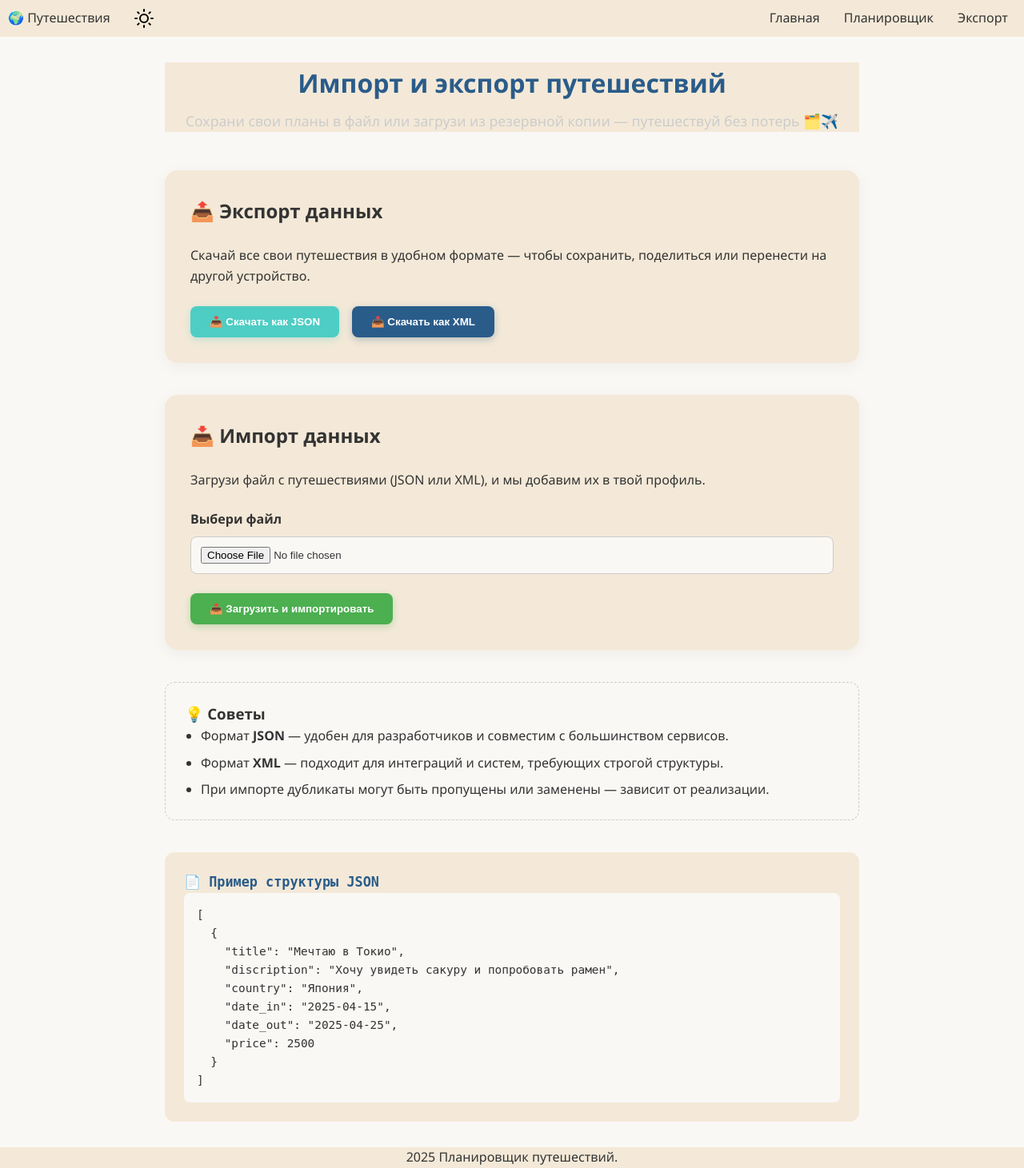
After one commit to VoxMain212/Travell, a Django app: page /exporter in a window 1280 px wide. The commit adds this page. Shown: the whole page at 80% size. Run offline with Django 5.2, Linux system fonts and the light colour scheme.

Commit message:
add xml/json

```diff
--- a/Travell/planner/forms.py
+++ b/Travell/planner/forms.py
@@ -7,4 +7,9 @@ class TripForm(forms.Form):
     country = forms.CharField(max_length=150)
     date_in = forms.DateTimeField()
     date_out = forms.DateTimeField()
+    export = forms.CharField()
     price = forms.IntegerField()
+
+
+class FileForm(forms.Form):
+    file = forms.FileField()
--- a/Travell/planner/templates/base.html
+++ b/Travell/planner/templates/base.html
@@ -38,6 +38,7 @@
             <ul>
                 <li><a href="{% url 'home' %}">Главная</a></li>
                 <li><a href="{% url 'planner' %}">Планировщик</a></li>
+                <li><a href="{% url 'export' %}">Экспорт</a></li>
             </ul>
         </nav>
     </header>
--- /dev/null
+++ b/Travell/planner/templates/exporter.html
@@ -0,0 +1,100 @@
+{% extends 'base.html' %}
+
+{% block content %}
+<main class="import-export-page" style="padding: 2rem 1rem; max-width: 900px; margin: 0 auto;">
+
+    <!-- Заголовок -->
+    <header style="text-align: center; margin-bottom: 3rem;">
+        <h1 style="font-size: 2rem; font-weight: 700; color: var(--color-primary); margin-bottom: 0.5rem;">
+            Импорт и экспорт путешествий
+        </h1>
+        <p style="color: var(--color-text-secondary); font-size: 1.1rem;">
+            Сохрани свои планы в файл или загрузи из резервной копии — путешествуй без потерь 🗂️✈️
+        </p>
+    </header>
+
+    <!-- Экспорт -->
+    <section class="export-section"
+        style="background: var(--color-secondary); padding: 2rem; border-radius: 16px; margin-bottom: 2.5rem; box-shadow: 0 4px 20px rgba(0,0,0,0.05);">
+        <h2
+            style="font-size: 1.5rem; color: var(--color-text); margin-bottom: 1.5rem; display: flex; align-items: center; gap: 0.5rem;">
+            📤 Экспорт данных
+        </h2>
+        <p style="color: var(--color-text); margin-bottom: 1.5rem;">
+            Скачай все свои путешествия в удобном формате — чтобы сохранить, поделиться или перенести на другой
+            устройство.
+        </p>
+        <div style="display: flex; gap: 1rem; flex-wrap: wrap;">
+            <a href="{% url 'download_json' %}">
+            <button id="export-json"
+                style="background: var(--color-accent); color: white; border: none; padding: 12px 24px; border-radius: 8px; font-weight: 600; cursor: pointer; display: flex; align-items: center; gap: 8px; box-shadow: 0 3px 10px rgba(78, 205, 196, 0.3);">
+                📥 Скачать как JSON
+            </button>
+            </a>
+            <a href="{% url 'download_xml' %}">
+            <button id="export-xml"
+                style="background: var(--color-primary); color: white; border: none; padding: 12px 24px; border-radius: 8px; font-weight: 600; cursor: pointer; display: flex; align-items: center; gap: 8px; box-shadow: 0 3px 10px rgba(42, 92, 138, 0.3);">
+                📥 Скачать как XML
+            </button>
+            </a>
+        </div>
+    </section>
+
+    <!-- Импорт -->
+    <section class="import-section"
+        style="background: var(--color-secondary); padding: 2rem; border-radius: 16px; margin-bottom: 2.5rem; box-shadow: 0 4px 20px rgba(0,0,0,0.05);">
+        <h2
+            style="font-size: 1.5rem; color: var(--color-text); margin-bottom: 1.5rem; display: flex; align-items: center; gap: 0.5rem;">
+            📥 Импорт данных
+        </h2>
+        <p style="color: var(--color-text); margin-bottom: 1.5rem;">
+            Загрузи файл с путешествиями (JSON или XML), и мы добавим их в твой профиль.
+        </p>
+        <form method="post" enctype="multipart/form-data">
+            {% csrf_token %}
+            <div style="margin-bottom: 1.5rem;">
+                <label for="import-file"
+                    style="display: block; margin-bottom: 0.5rem; font-weight: 600; color: var(--color-text);">Выбери
+                    файл</label>
+                <input type="file" id="import-file" name="file" accept=".json,.xml"
+                    style="width: 100%; padding: 12px; border: 1px solid var(--color-text-secondary); border-radius: 8px; background: var(--color-bg); color: var(--color-text);">
+            </div>
+            <button id="import-upload" type="submit"
+                style="background: var(--color-success); color: white; border: none; padding: 12px 24px; border-radius: 8px; font-weight: 600; cursor: pointer; display: flex; align-items: center; gap: 8px; box-shadow: 0 3px 10px rgba(76, 175, 80, 0.3);">
+                📤 Загрузить и импортировать
+            </button>
+        </form>
+    </section>
+
+    <!-- Подсказки -->
+    <section class="tips-section"
+        style="background: var(--color-bg); padding: 1.5rem; border-radius: 12px; border: 1px dashed var(--color-text-secondary);">
+        <h3 style="color: var(--color-text); margin-top: 0;">💡 Советы</h3>
+        <ul style="color: var(--color-text); padding-left: 1.25rem; margin: 0;">
+            <li style="margin-bottom: 0.5rem;">Формат <strong>JSON</strong> — удобен для разработчиков и совместим с
+                большинством сервисов.</li>
+            <li style="margin-bottom: 0.5rem;">Формат <strong>XML</strong> — подходит для интеграций и систем, требующих
+                строгой структуры.</li>
+            <li>При импорте дубликаты могут быть пропущены или заменены — зависит от реализации.</li>
+        </ul>
+    </section>
+
+    <!-- Пример структуры (опционально, для разработчика) -->
+    <section class="example-section"
+        style="margin-top: 2.5rem; padding: 1.5rem; background: var(--color-secondary); border-radius: 12px; font-family: monospace; font-size: 0.9rem; color: var(--color-text);">
+        <h3 style="margin-top: 0; color: var(--color-primary);">📄 Пример структуры JSON</h3>
+        <pre style="background: var(--color-bg); padding: 1rem; border-radius: 8px; overflow-x: auto; margin: 0;">
+[
+  {
+    "title": "Мечтаю в Токио",
+    "discription": "Хочу увидеть сакуру и попробовать рамен",
+    "country": "Япония",
+    "date_in": "2025-04-15",
+    "date_out": "2025-04-25",
+    "price": 2500
+  }
+]</pre>
+    </section>
+
+</main>
+{% endblock %}
--- a/Travell/planner/urls.py
+++ b/Travell/planner/urls.py
@@ -1,8 +1,11 @@
 from django.urls import path
-from .views import index, planner
+from .views import index, planner, exporter, download_and_save_json, download_and_save_xml
 
 
 urlpatterns = [
     path('', index, name='home'),
-    path('/planner', planner, name='planner')
+    path('planner', planner, name='planner'),
+    path('exporter', exporter, name='export'),
+    path('download_json', download_and_save_json, name='download_json'),
+    path('download_xml', download_and_save_xml, name='download_xml')
 ]
--- a/Travell/planner/views.py
+++ b/Travell/planner/views.py
@@ -1,6 +1,57 @@
-from django.shortcuts import render
-from .forms import TripForm
+from django.shortcuts import render, HttpResponse
+from .forms import TripForm, FileForm
+from uuid import uuid4
+import os
+import json
+from xml.dom.minidom import parseString
+import dicttoxml
+import xml.etree.ElementTree as ET
 
+def xml_string_to_dict(xml_str):
+    def etree_to_dict(t):
+        d = {t.tag: {} if t.attrib else None}
+        children = list(t)
+        if children:
+            dd = {}
+            for dc in map(etree_to_dict, children):
+                for k, v in dc.items():
+                    if k in dd:
+                        if not isinstance(dd[k], list):
+                            dd[k] = [dd[k]]
+                        dd[k].append(v)
+                    else:
+                        dd[k] = v
+            d = {t.tag: dd}
+        if t.attrib:
+            d[t.tag].update(('@' + k, v) for k, v in t.attrib.items())
+        if t.text:
+            text = t.text.strip()
+            if children or t.attrib:
+                if text:
+                    d[t.tag]['#text'] = text
+            else:
+                d[t.tag] = text
+        return d
+
+    root = ET.fromstring(xml_str)
+    return etree_to_dict(root)
+
+
+if not os.path.exists('travells'):
+    os.mkdir('travells')
+
+def dict_to_xml_string(data, root_tag='root', indent="  "):
+    """
+    Конвертирует словарь в красиво отформатированную XML-строку.
+    """
+    # Преобразуем словарь в XML (байты)
+    xml_bytes = dicttoxml.dicttoxml(data, custom_root=root_tag, attr_type=False)
+
+    # Парсим для красивого форматирования
+    dom = parseString(xml_bytes)
+
+    # Возвращаем как строку
+    return dom.toprettyxml(indent=indent)
 
 COUNTRIES = {
     "japan": "Япония",
@@ -33,6 +84,26 @@ created_trips = [
                 'price': 3200
             }
 ]
+
+
+def add_travell(travel_info: dict):
+    print(travel_info)
+    with open(f'travells\\{uuid4().hex}', 'w', encoding='utf-8') as f:
+        json.dump(travel_info, f)
+    created_trips.append(travel_info)
+
+
+def load_travells():
+    if not os.path.exists('travells'):
+        return
+    for file in os.listdir('travells'):
+        with open(f'travells\\{file}', 'r', encoding='utf-8') as f:
+            data = json.load(f)
+        created_trips.append(data)
+
+
+load_travells()
+
 
 # Create your views here.
 def index(req):
@@ -77,5 +148,60 @@ def planner(req):
                 'price': data['price']
             }
             created_trips.append(cleaned_data)
-            print(created_trips)
+            if form.cleaned_data['export'] == 'json':
+                http_response = HttpResponse(json.dumps(cleaned_data), content_type='application/json')
+                http_response['Content-Disposition'] = f'attachment; filename="new_travel.json"'
+                return http_response
+            elif form.cleaned_data['export'] == 'xml':
+                http_response = HttpResponse(dict_to_xml_string(cleaned_data), content_type='application/xml')
+                http_response['Content-Disposition'] = f'attachment; filename="new_travel.xml"'
+                return http_response
     return resp
+
+
+def exporter(req):
+    if req.method == "POST":
+        form = FileForm(req.POST, req.FILES)
+
+        if form.is_valid():
+            file = req.FILES['file']
+            content = file.read()
+            print(str(file))
+            if str(file).endswith('.json'):
+                data: dict = json.loads(content)
+                fields = ['title', 'discription', 'country', 'date_in', 'date_out', 'price']
+                f = 1
+                for field in fields:
+                    f *= field in data.keys()
+                    if not f:
+                        break
+                if f:
+                    add_travell(data)
+            elif str(file).endswith('.xml'):
+                data = xml_string_to_dict(content)['root']
+                fields = ['title', 'discription', 'country', 'date_in', 'date_out', 'price']
+                f = 1
+                for field in fields:
+                    f *= field in data.keys()
+                    if not f:
+                        print(data)
+                        print(field)
+                        break
+
+                print(f"f = {f}")
+                if f:
+                    add_travell(data)
+        else:
+            return HttpResponse("Error")
+    return render(req, 'exporter.html')
+
+def download_and_save_json(request):
+    http_response = HttpResponse(json.dumps(created_trips), content_type='application/json')
+    http_response['Content-Disposition'] = f'attachment; filename="all_travels.json"'
+    return http_response
+
+
+def download_and_save_xml(request):
+    http_response = HttpResponse(dict_to_xml_string(created_trips), content_type='application/xml')
+    http_response['Content-Disposition'] = f'attachment; filename="all_travels.xml"'
+    return http_response
```
Also changed, not shown: Travell/planner/templates/planner.html (+20 -0 lines), test.json (added, +8 -0 lines), 4 other files.
